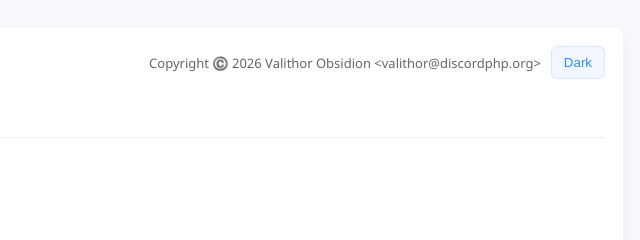
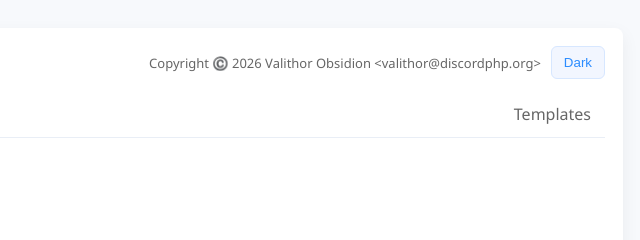
Before and after one commit to valzargaming/NFG, a website: page form-generator.html in a window 1280 px wide. Shown: the top 240 px of the page, 515-1155 px from the left. Drawn offline with Linux system fonts and the light colour scheme.

Commit message:
Update form-generator.html

```diff
--- a/form-generator.html
+++ b/form-generator.html
@@ -58,6 +58,9 @@
         cursor: pointer;
         border-radius: 6px 6px 0 0;
         color: var(--muted);
+      }
+      .tab.right {
+        margin-left: auto;
       }
       .tab.active {
         background: linear-gradient(180deg, #fff, #f4f8ff);
@@ -202,17 +205,27 @@
       const contents = document.getElementById('contents');
 
       // Build list of available templates (include JSON fallback)
-      const templates = [{ id: '__json__', label: 'JSON (full)', cfg: null }];
+      const defaultTemplates = [{ id: '__json__', label: 'JSON (full)', cfg: null }];
       formConfig.forEach((t, idx) => {
         if (t.format) {
           const id = `tpl-${idx}`;
           const label = t.format.label ? t.format.label : `${t.title}`;
-          templates.push({ id, label, cfg: t.format });
-          // keep a reference on the config so we can detect default
+          defaultTemplates.push({ id, label, cfg: t.format });
+          // keep a reference on the config so we can detect default when using defaults
           t._templateId = id;
         }
       });
-      const templatesMap = Object.fromEntries(templates.map((x) => [x.id, x]));
+
+      // Load editable templates from localStorage if present, otherwise use defaults
+      let templates;
+      try {
+        const saved = localStorage.getItem('nfg-templates');
+        if (saved) templates = JSON.parse(saved);
+      } catch (e) {}
+      if (!templates) templates = defaultTemplates.slice();
+
+      // map for quick lookup
+      let templatesMap = Object.fromEntries(templates.map((x) => [x.id, x]));
       // counter used to give generated dynamic inputs unique ids
       let dynamicIdCounter = 0;
 
@@ -637,6 +650,78 @@
           });
         });
 
+        // Add a dedicated 'Templates' tab where the templates JSON can be edited.
+        (function addTemplatesTab() {
+          const tplIndex = formConfig.length;
+          const tplTab = document.createElement('div');
+          tplTab.className = 'tab right';
+          tplTab.textContent = 'Templates';
+          tplTab.dataset.index = tplIndex;
+          tplTab.addEventListener('click', () => activateTab(tplIndex));
+          tabbar.appendChild(tplTab);
+
+          const tplPane = document.createElement('div');
+          tplPane.className = 'tab-pane';
+          tplPane.style.display = 'none';
+          tplPane.dataset.index = tplIndex;
+
+          const paneContent = document.createElement('div');
+          paneContent.className = 'tab-content';
+          const label = document.createElement('label');
+          label.textContent = 'Editable templates (JSON array)';
+          paneContent.appendChild(label);
+          const ta = document.createElement('textarea');
+          ta.rows = 14;
+          ta.style.width = '100%';
+          try {
+            ta.value = JSON.stringify(templates, null, 2);
+          } catch (e) {
+            ta.value = '[]';
+          }
+          paneContent.appendChild(ta);
+
+          const saveBtn = document.createElement('button');
+          saveBtn.className = 'btn';
+          saveBtn.type = 'button';
+          saveBtn.textContent = 'Save';
+          const resetBtn = document.createElement('button');
+          resetBtn.className = 'btn ghost';
+          resetBtn.type = 'button';
+          resetBtn.textContent = 'Reset to defaults';
+          resetBtn.style.marginLeft = '8px';
+          paneContent.appendChild(saveBtn);
+          paneContent.appendChild(resetBtn);
+
+          tplPane.appendChild(paneContent);
+          contents.appendChild(tplPane);
+
+          saveBtn.addEventListener('click', () => {
+            try {
+              const parsed = JSON.parse(ta.value);
+              if (!Array.isArray(parsed)) throw new Error('Templates must be a JSON array');
+              // ensure items have ids and labels
+              parsed.forEach((it, i) => {
+                if (!it.id) it.id = `custom-${i}`;
+                if (!it.label) it.label = it.id;
+              });
+              templates = parsed;
+              templatesMap = Object.fromEntries(templates.map((x) => [x.id, x]));
+              localStorage.setItem('nfg-templates', JSON.stringify(templates));
+              build();
+            } catch (err) {
+              alert('Invalid JSON: ' + err.message);
+            }
+          });
+
+          resetBtn.addEventListener('click', () => {
+            localStorage.removeItem('nfg-templates');
+            templates = defaultTemplates.slice();
+            templatesMap = Object.fromEntries(templates.map((x) => [x.id, x]));
+            ta.value = JSON.stringify(templates, null, 2);
+            build();
+          });
+        })();
+
         activateTab(0);
       }
 
```
